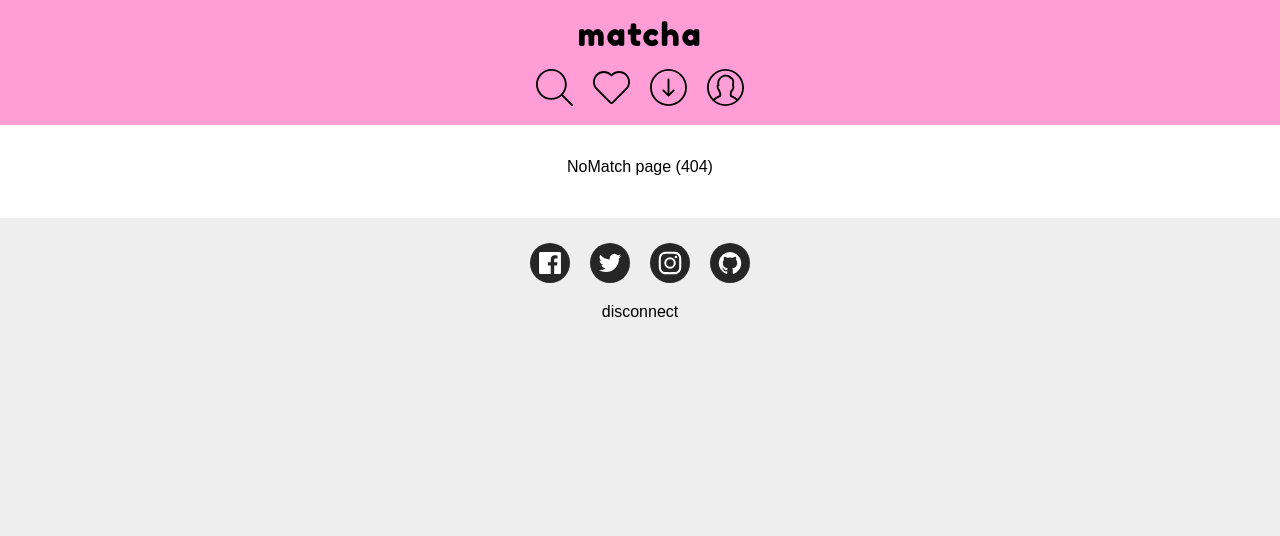
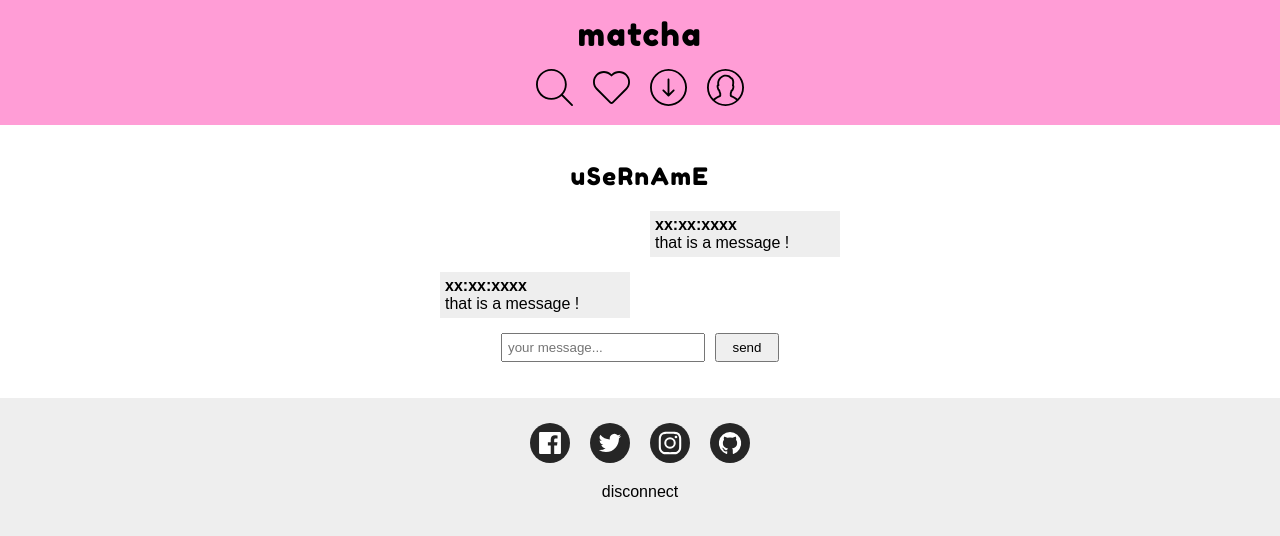
Before and after one commit to trixky/matcha, a React (Create React App) app in the folder client/: page /chat/1 in a window 1280 px wide. Before the commit this address had no page. Shown: the top 536 px of the page. Built offline with nearby package versions, Linux system fonts and the light colour scheme.

Commit message:
chat finish message

```diff
--- a/client/src/App.js
+++ b/client/src/App.js
@@ -10,6 +10,7 @@ import './App.css';
 // import pages
 import Account from './pages/account/Account'
 import Authentification from './pages/authentification/Authentification'
+import Chat from './pages/chat/Chat'
 import ForgotPassword from './pages/forgot_password/ForgotPassword'
 import ForgotPasswordSend from './pages/forgot_password_send/ForgotPasswordSend'
 import ForgotUsername from './pages/forgot_username/ForgotUsername'
@@ -58,6 +59,7 @@ class App extends Component {
 							<Switch>
 								<Route exact path='/account'><Account readPage={this.readPage} setPage={this.setPage}/></Route>
 								<Route exact path='/authentification'><Authentification readPage={this.readPage} setPage={this.setPage}/></Route>
+								<Route exact path='/chat/:id'><Chat readPage={this.readPage} setPage={this.setPage}/></Route>
 								<Route exact path='/forgotPassword'><ForgotPassword readPage={this.readPage} setPage={this.setPage}/></Route>
 								<Route exact path='/forgotPasswordSend'><ForgotPasswordSend readPage={this.readPage} setPage={this.setPage}/></Route>
 								<Route exact path='/forgotUsername'><ForgotUsername readPage={this.readPage} setPage={this.setPage}/></Route>
--- a/client/src/pages/chat/Chat.css
+++ b/client/src/pages/chat/Chat.css
@@ -0,0 +1,40 @@
+.chat-message-input {
+	display: inline-block;
+}
+
+.form-input.chat-send-input {
+	width: 50px;
+	display: inline-block;
+	margin-left: 10px;
+}
+
+.message-container {
+	width: 400px;
+	margin: 0 auto;
+}
+
+.message {
+	background: var(--main-grey-1);
+	width: 180px;
+	text-align: left;
+	padding: 5px;
+	margin-bottom: 15px;
+}
+
+.message > p {
+	margin: 0;
+}
+
+.message-time {
+	font-weight: bold;
+}
+
+.message-right {
+	margin-left: auto;
+	margin-right: 0;
+}
+
+.message-left {
+	margin-left: 0;
+	margin-right: auto;
+}
--- a/client/src/pages/chat/Chat.js
+++ b/client/src/pages/chat/Chat.js
@@ -2,7 +2,7 @@ import React, { Component } from 'react'
 
 import './Chat.css'
 
-class Chat extends Chat {
+class Chat extends Component {
 	constructor(props) {
 		super(props);
 		this.state = {
@@ -17,9 +17,24 @@ class Chat extends Chat {
 	}
 
 	render() {
+		const username = 'uSeRnAmE'
 		return (
 			<div className='intern-page chat-container'>
-			<h2>chaaaat</h2>
+				<h2>{username}</h2>
+				<div className='message-container'>
+					<div className='message message-right'>
+						<p className='message-time'>xx:xx:xxxx</p>
+						<p>that is a message !</p>
+					</div>
+					<div className='message message-left'>
+						<p className='message-time'>xx:xx:xxxx</p>
+						<p>that is a message !</p>
+					</div>
+				</div>
+				<form>
+					<input className='form-input chat-message-input' name="username" type='text' placeholder='your message...' required />
+					<input className='form-input chat-send-input' type='submit' value='send' />
+				</form>
 			</div>
 		);
 	}
```
